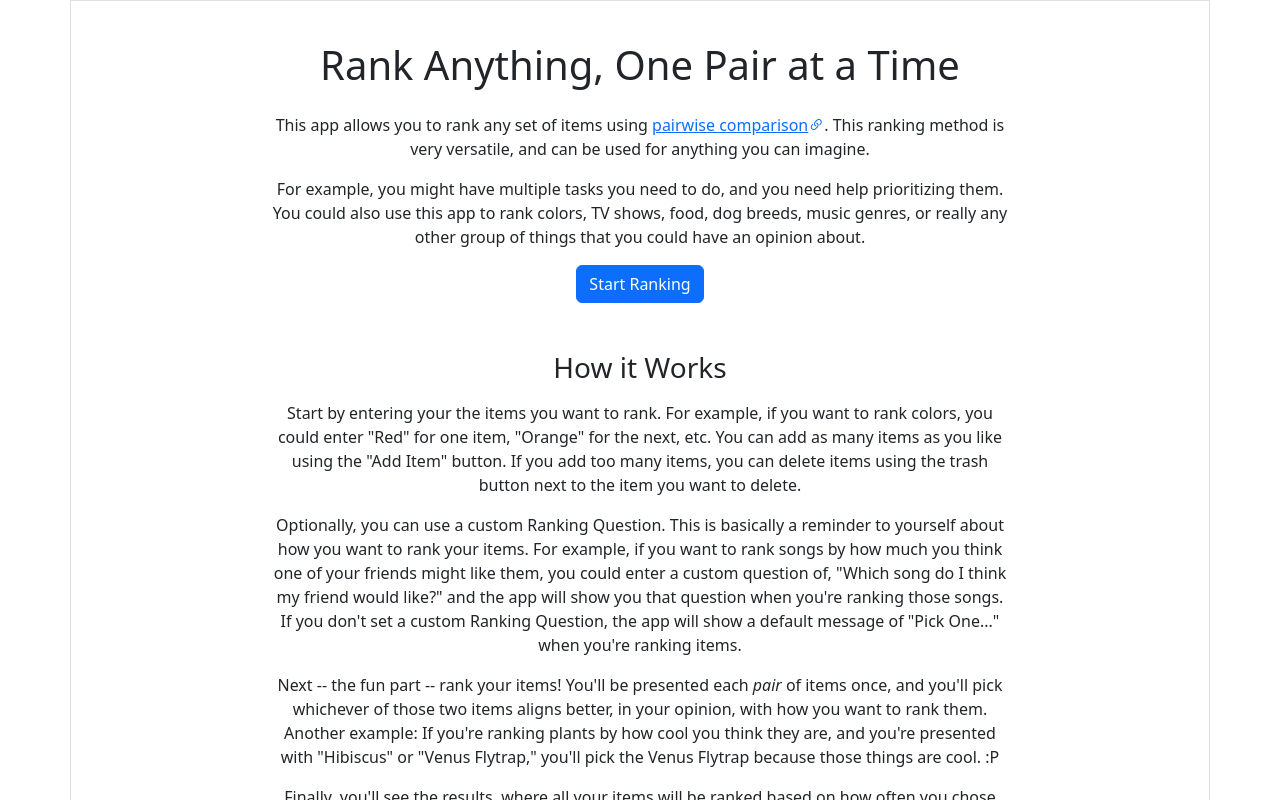
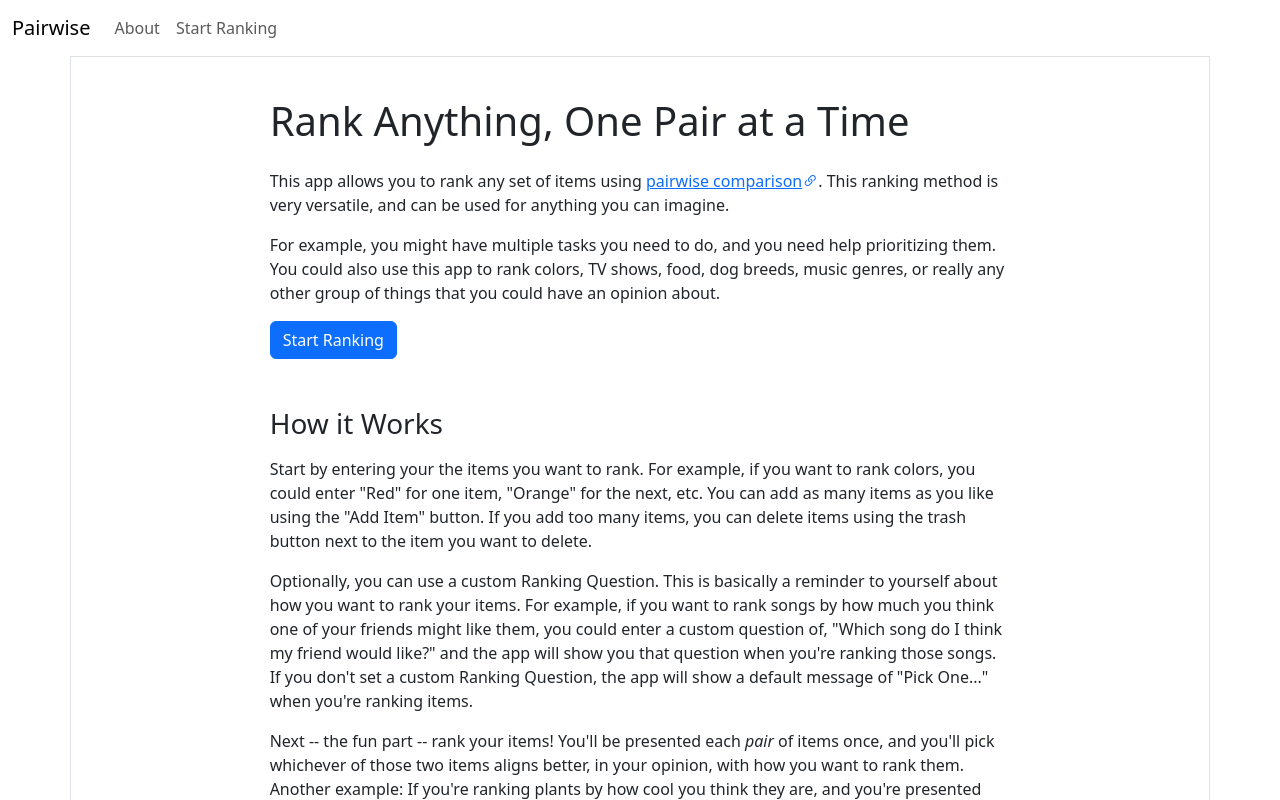
Before and after one commit to shy-away/pairwise, a React (Vite) app: page / in a window 1280 px wide. Shown: the top 800 px of the page. Built offline with nearby package versions, Linux system fonts and the light colour scheme.

Commit message:
add Navbar(); change text justification in About()

```diff
--- a/src/App.jsx
+++ b/src/App.jsx
@@ -5,8 +5,8 @@ import Ranker from "./components/ranker";
 import Results from "./components/results";
 import About from "./components/about";
 import { PHASES } from "./utils/enums";
+import Navbar from "./components/navbar";
 
-// TODO: Create nav component
 // TODO: Create footer
 // TODO: Implement dark mode using data-bs-theme="dark" on <html> element https://getbootstrap.com/docs/5.3/customize/color-modes/#dark-mode
 
@@ -17,6 +17,7 @@ function App() {
 
   return (
     <>
+      <Navbar {...{ setPhase }}/>
       {
         // TODO: delete border later?
       }
--- a/src/components/about.jsx
+++ b/src/components/about.jsx
@@ -2,7 +2,7 @@ import { PHASES } from "../utils/enums";
 
 export default function About({ setPhase }) {
   return (
-    <div className="container-fluid text-center">
+    <div className="container-fluid text-center text-lg-start">
       <div className="row justify-content-center">
         <div className="col-12 col-lg-10">
           <h1 className="my-4">Rank Anything, One Pair at a Time</h1>
--- /dev/null
+++ b/src/components/navbar.jsx
@@ -0,0 +1,46 @@
+import { PHASES } from "../utils/enums";
+
+export default function Navbar({ setPhase }) {
+  return (
+    <div className="navbar navbar-expand-md">
+      <div className="container-fluid">
+        <a className="navbar-brand" href="#">
+          Pairwise
+        </a>
+        <button
+          className="navbar-toggler"
+          type="button"
+          data-bs-toggle="collapse"
+          data-bs-target="#navbarItems"
+          aria-controls="navbarItems"
+          aria-expanded="false"
+          aria-label="Toggle navigation"
+        >
+          <span className="navbar-toggler-icon"></span>
+        </button>
+        <div id="navbarItems" className="collapse navbar-collapse">
+          <ul class="navbar-nav me-auto mb-2 mb-lg-0">
+            <li className="nav-item">
+              <a
+                href="#"
+                className="nav-link"
+                onClick={() => setPhase(PHASES.ABOUT)}
+              >
+                About
+              </a>
+            </li>
+            <li className="nav-item">
+              <a
+                href="#"
+                className="nav-link"
+                onClick={() => setPhase(PHASES.INPUT)}
+              >
+                Start Ranking
+              </a>
+            </li>
+          </ul>
+        </div>
+      </div>
+    </div>
+  );
+}
```
